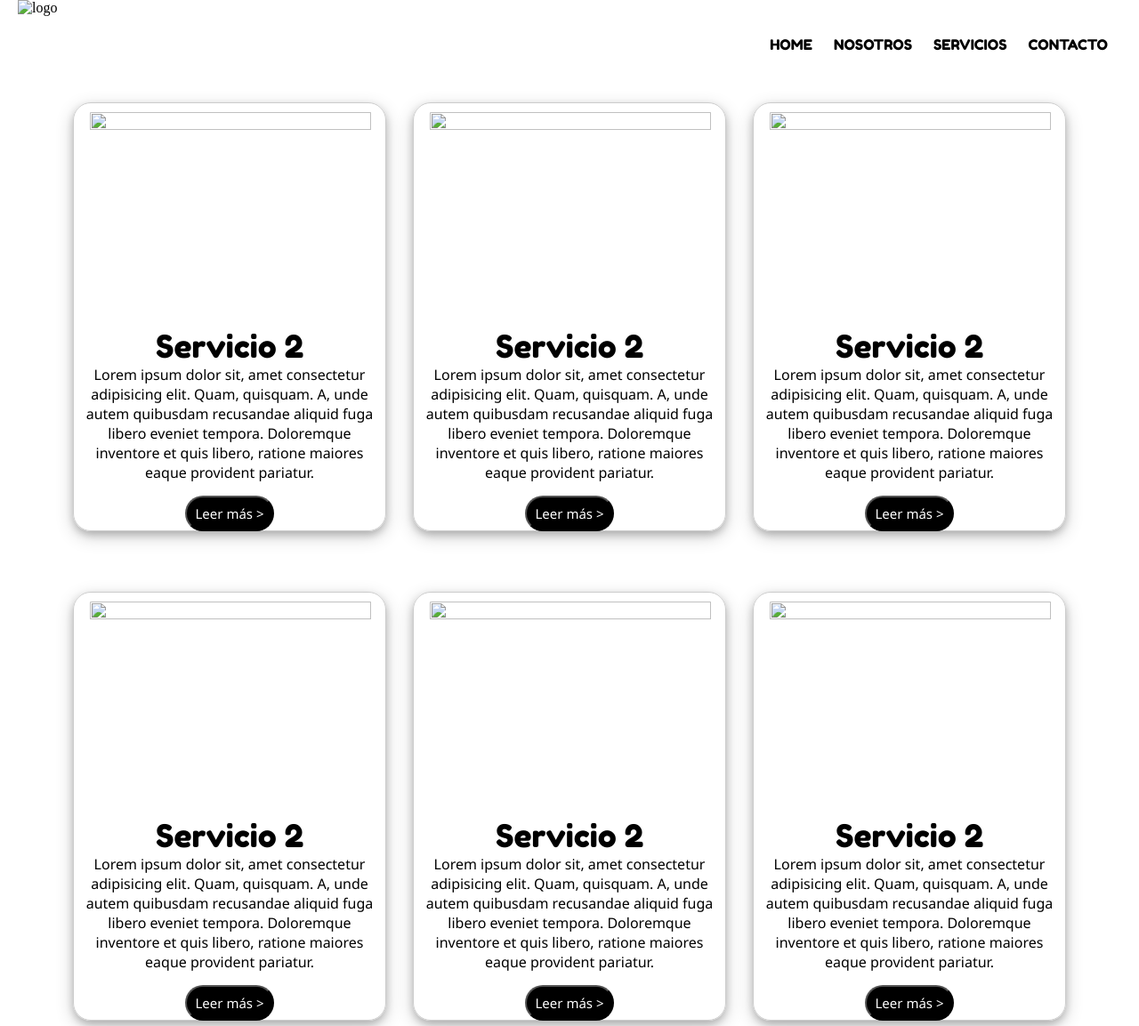
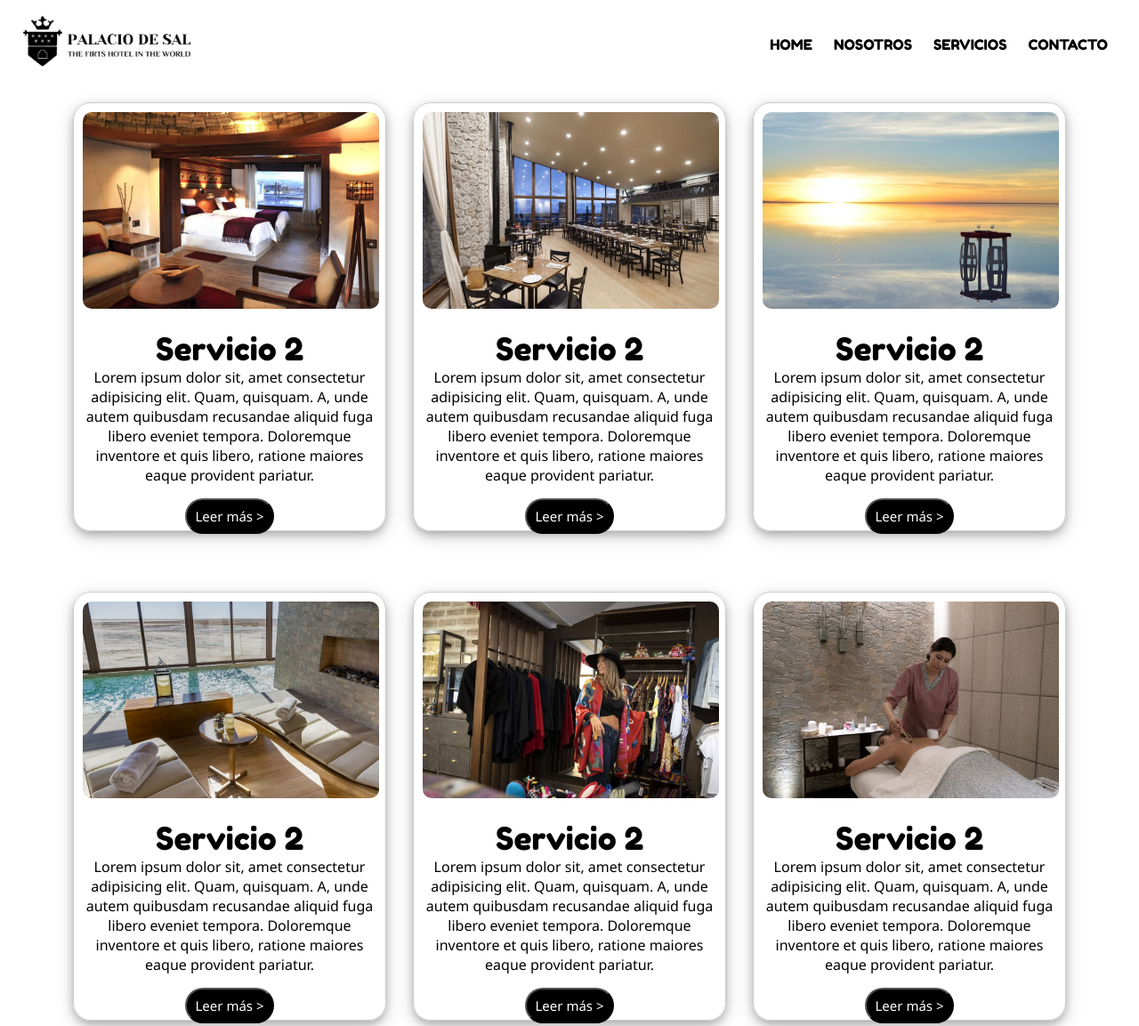
Before and after one commit to naomyxpro/a, a plain HTML site: page servicios.html in a window 1280 px wide. Shown: the top 1153 px of the page at 89% size. Drawn offline with Linux system fonts and the light colour scheme; files that its build step writes are made by us from their sources.

Commit message:
Update servicios.html

```diff
--- a/servicios.html
+++ b/servicios.html
@@ -4,7 +4,7 @@
     <meta charset="UTF-8">
     <meta http-equiv="X-UA-Compatible" content="IE=edge">
     <meta name="viewport" content="width=device-width, initial-scale=1.0">
-    <link rel="stylesheet" href="/css/estilos.css">
+    <link rel="stylesheet" href="estilos.css">
     <link rel="preconnect" href="https://fonts.googleapis.com">
     <link rel="preconnect" href="https://fonts.gstatic.com" crossorigin>
     <link href="https://fonts.googleapis.com/css2?family=Fredoka+One&display=swap" rel="stylesheet">
@@ -13,7 +13,7 @@
 <body>
     <nav id="Usuario">
         <div class="logo">
-            <img src="/img/logonegro.PNG" alt="logo" class="imglogo">
+            <img src="logonegro.PNG" alt="logo" class="imglogo">
         </div>
         <div class="menu">
             <a href="index.html" class="prr">HOME</a>
@@ -26,7 +26,7 @@
         <div class="contgallery">
             <div class="gallery">
                 <a  href="#">
-                    <img src="/img/b826f8ac_z.jpg"  width="600" height="400">
+                    <img src="b826f8ac_z.jpg"  width="600" height="400">
                 </a>
                 <div class="desc">
                     <p class="titulo">Servicio 2</p>
@@ -37,7 +37,7 @@
 
               <div class="gallery">
                 <a href="#">
-                  <img src="/img/e3edcd63_z.jpg"  width="600" height="400">
+                  <img src="e3edcd63_z.jpg"  width="600" height="400">
                 </a>
                 <div class="desc">
                     <p class="titulo">Servicio 2</p>
@@ -48,7 +48,7 @@
 
               <div class="gallery">
                 <a href="#">
-                  <img src="/img/931ef9ae_z.jpg"  width="600" height="400">
+                  <img src="931ef9ae_z.jpg"  width="600" height="400">
                 </a>
                 <div class="desc">
                     <p class="titulo">Servicio 2</p>
@@ -61,7 +61,7 @@
           <div class="contgallery">
             <div class="gallery">
                 <a  href="#">
-                    <img src="/img/9dbf1343_z.jpg"  width="600" height="400">
+                    <img src="9dbf1343_z.jpg"  width="600" height="400">
                 </a>
                 <div class="desc">
                     <p class="titulo">Servicio 2</p>
@@ -71,7 +71,7 @@
               </div>
               <div class="gallery">
                 <a  href="#">
-                  <img src="/img/be7bcc86_z.jpg"  width="600" height="400">
+                  <img src="be7bcc86_z.jpg"  width="600" height="400">
                 </a>
                 <div class="desc">
                     <p class="titulo">Servicio 2</p>
@@ -81,7 +81,7 @@
               </div>
               <div class="gallery">
                 <a  href="#">
-                  <img src="/img/65a100c7_z.jpg"  width="600" height="400">
+                  <img src="65a100c7_z.jpg"  width="600" height="400">
                 </a>
                 <div class="desc">
                     <p class="titulo">Servicio 2</p>
@@ -94,6 +94,6 @@
 </body>
 <footer>
     <p> Copyright © 2022 derechos reservados. Santa Cruz - Bolivia</p>
-    <a href="clima.html"><img src="/img/kisspng-ios-7-weather-computer-icons-iphone-ios-5adab94196a697.3057354815242837136171.png" alt="clima" class="climaimg"></a><
+    <a href="clima.html"><img src="kisspng-ios-7-weather-computer-icons-iphone-ios-5adab94196a697.3057354815242837136171.png" alt="clima" class="climaimg"></a><
 </footer>
 </html>
```
